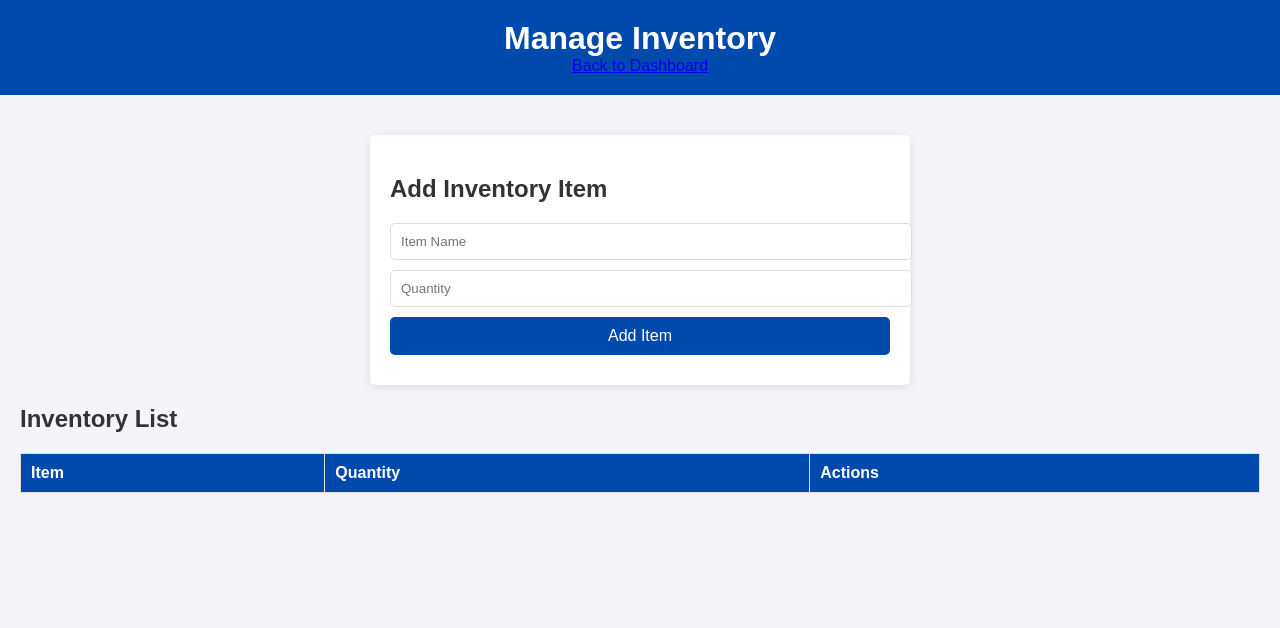
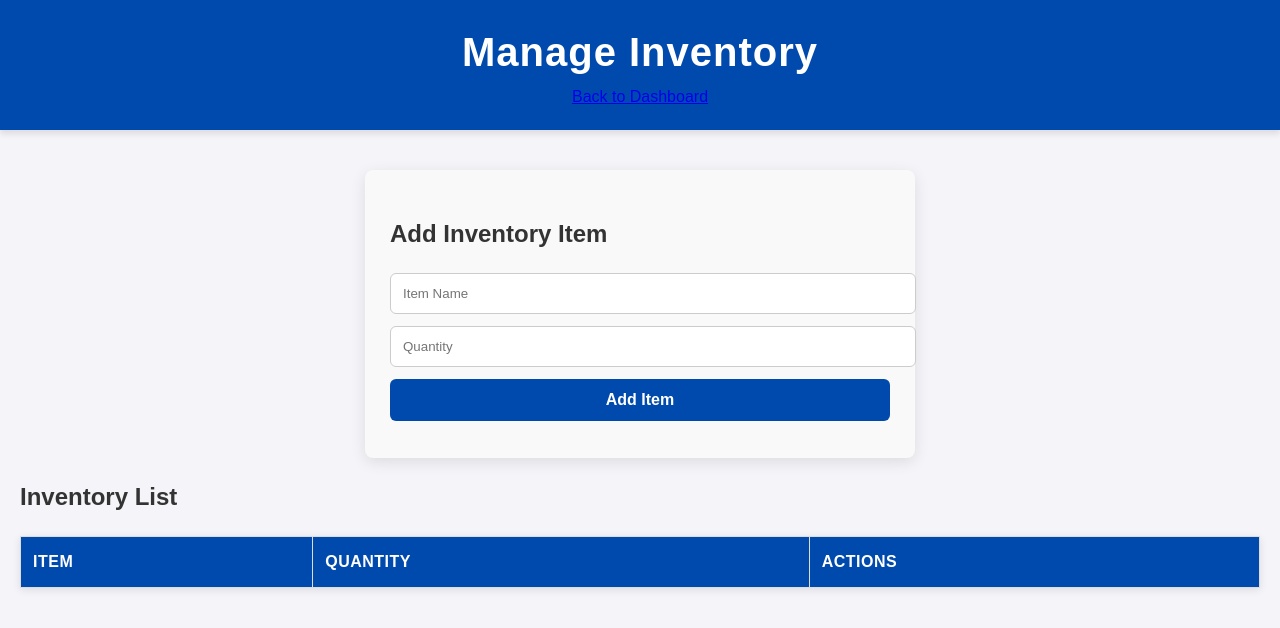
Before and after one commit to Moh-Sad/Hospital-Management-System, a website: page public/inventory.html in a window 1280 px wide. Drawn offline with Linux system fonts and the light colour scheme; no server answers.

Commit message:
Refactor CSS with enhanced spacing, hover effects, and focus states for improved user experience.
-Increased readability by adjusting line heights and padding across elements.
-Added subtle hover and focus animations for buttons and form inputs.
-Introduced box shadows for tables and metrics to provide a more polished and modern look.
-Improved text hierarchy by adjusting font sizes, weights, and spacings.
-All changes maintain existing functionality without affecting other components.

```diff
--- a/public/css/styles.css
+++ b/public/css/styles.css
@@ -4,6 +4,7 @@ body {
     padding: 0;
     background-color: #f4f4f9;
     color: #333;
+    line-height: 1.6; /* Added for improved readability */
 }
 
 header {
@@ -12,11 +13,13 @@ header {
     text-align: center;
     padding: 20px;
     position: relative;
+    box-shadow: 0 4px 6px rgba(0, 0, 0, 0.1); /* Added subtle shadow for depth */
 }
 
 header h1 {
     margin: 0;
-    font-size: 2rem;
+    font-size: 2.5rem; /* Slightly increased font size for better visibility */
+    letter-spacing: 1px; /* Improved letter spacing for title clarity */
 }
 
 header nav {
@@ -27,9 +30,11 @@ header nav .button {
     background: #28a745;
     color: white;
     text-decoration: none;
-    padding: 10px 15px;
+    padding: 12px 18px; /* Adjusted padding for better button size */
     margin: 5px;
-    border-radius: 5px;
+    border-radius: 8px; /* Increased border radius for smoother edges */
+    font-weight: bold; /* Made text bolder for better contrast */
+    transition: background 0.3s ease; /* Smooth transition for hover effects */
 }
 
 header nav .button:hover {
@@ -38,48 +43,62 @@ header nav .button:hover {
 
 section {
     padding: 20px;
+    line-height: 1.6; /* Consistent line spacing for better readability */
 }
 
 table {
     width: 100%;
     border-collapse: collapse;
     margin: 20px 0;
+    background-color: #fff; /* Explicit background color for contrast */
+    box-shadow: 0 2px 8px rgba(0, 0, 0, 0.1); /* Subtle shadow for a polished look */
 }
 
 table th, table td {
     border: 1px solid #ddd;
-    padding: 10px;
+    padding: 12px; /* Slightly increased padding for better spacing */
     text-align: left;
 }
 
 table th {
     background: #004aad;
     color: white;
+    text-transform: uppercase; /* Added text transformation for headers */
+    letter-spacing: 0.5px; /* Better spacing for text clarity */
 }
 
 form {
     max-width: 500px;
     margin: 20px auto;
-    padding: 20px;
-    background: white;
-    border-radius: 5px;
-    box-shadow: 0 2px 10px rgba(0, 0, 0, 0.1);
+    padding: 25px; /* Increased padding for better spacing */
+    background: #f9f9f9; /* Slightly off-white background for a softer look */
+    border-radius: 8px; /* Smoother border radius */
+    box-shadow: 0 4px 15px rgba(0, 0, 0, 0.1); /* Enhanced shadow for depth */
 }
 
 form input, form button {
     display: block;
     width: 100%;
-    margin: 10px 0;
-    padding: 10px;
-    border: 1px solid #ddd;
-    border-radius: 5px;
+    margin: 12px 0;
+    padding: 12px; /* Increased padding for better input field size */
+    border: 1px solid #ccc; /* Slightly lighter border color */
+    border-radius: 6px; /* Consistent border radius */
+}
+
+form input:focus {
+    border-color: #004aad; /* Highlight active input fields */
+    outline: none; /* Remove default outline */
+    box-shadow: 0 0 4px rgba(0, 74, 173, 0.5); /* Added focus shadow for clarity */
 }
 
 form button {
     background: #004aad;
     color: white;
     font-size: 1rem;
+    font-weight: bold; /* Added bold text for emphasis */
     border: none;
+    cursor: pointer;
+    transition: background 0.3s ease; /* Smooth transition for hover effects */
 }
 
 form button:hover {
@@ -90,17 +109,27 @@ form button:hover {
     display: flex;
     justify-content: space-around;
     text-align: center;
+    gap: 15px; /* Added gap between metrics for spacing consistency */
 }
 
 .dashboard-metrics .metric {
     background: white;
-    border-radius: 5px;
-    padding: 20px;
-    box-shadow: 0 2px 10px rgba(0, 0, 0, 0.1);
+    border-radius: 8px; /* Smoothed border radius */
+    padding: 25px; /* Increased padding for consistent layout */
+    box-shadow: 0 3px 10px rgba(0, 0, 0, 0.1); /* Improved shadow for a polished look */
     flex: 1;
     margin: 10px;
+    transition: transform 0.3s ease, box-shadow 0.3s ease; /* Added hover animation */
+}
+
+.dashboard-metrics .metric:hover {
+    transform: translateY(-5px); /* Slight lift on hover */
+    box-shadow: 0 6px 15px rgba(0, 0, 0, 0.15); /* Enhanced shadow on hover */
 }
 
 .dashboard-metrics .metric h3 {
     margin: 0 0 10px;
+    color: #004aad; /* Added brand color for header text */
+    font-size: 1.2rem; /* Adjusted font size for hierarchy */
+    font-weight: bold;
 }
```
